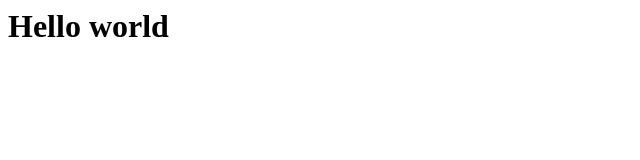
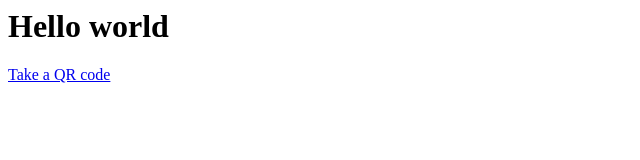
Before and after one commit to DevAbhinav2073/testing-intent, a plain HTML site: page index.html in a window 1280 px wide. Shown: the whole page, without its empty margins (0-640 px from the left). Drawn offline with Linux system fonts and the light colour scheme.

Commit message:
Update index.html

```diff
--- a/index.html
+++ b/index.html
@@ -1,5 +1,7 @@
 <html>
 <body>
   <h1>Hello world</h1>
+     <a href="intent://scan/#Intent;scheme=zxing;package=com.google.zxing.client.android;S.browser_fallback_url=http%3A%2F%2Fzxing.org;end"> Take a QR code </a>
+
 </body>
 </html>
```
